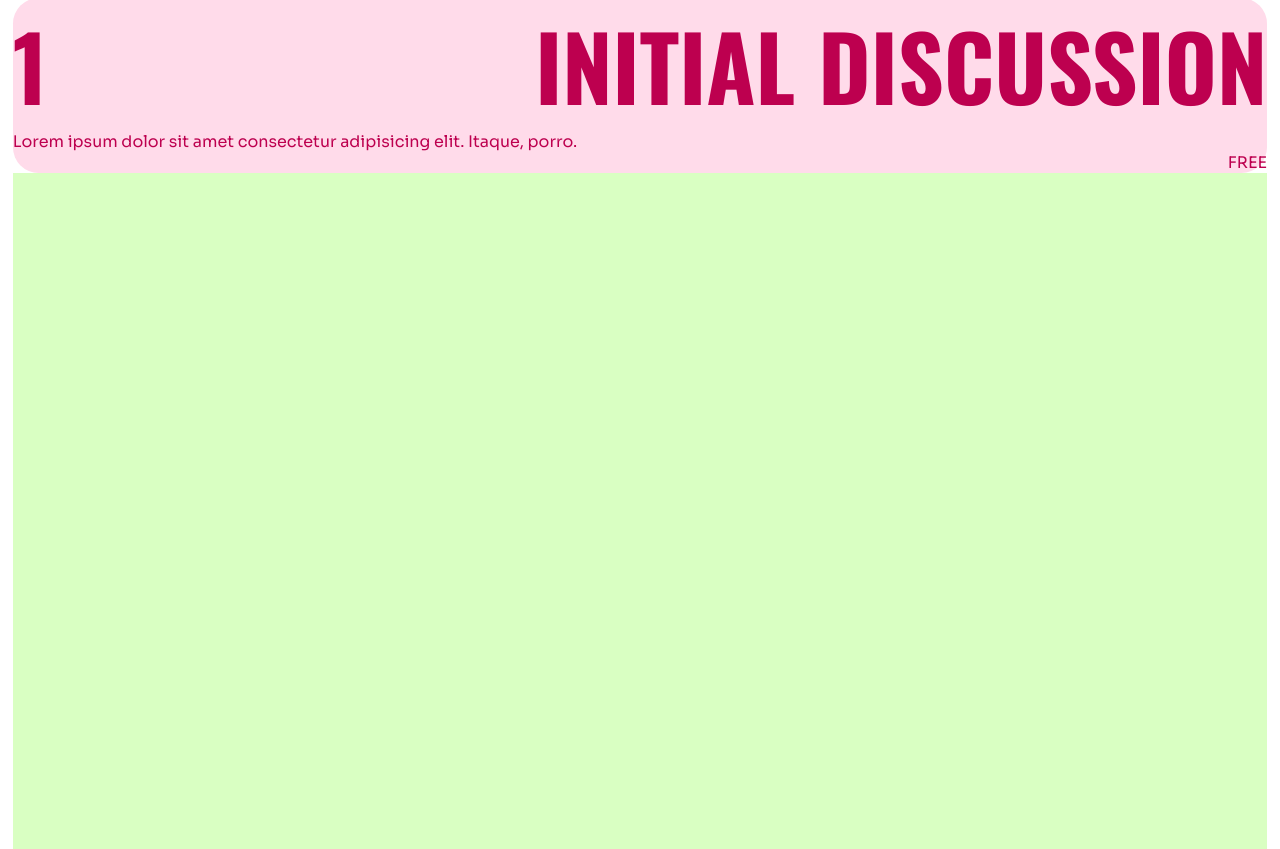
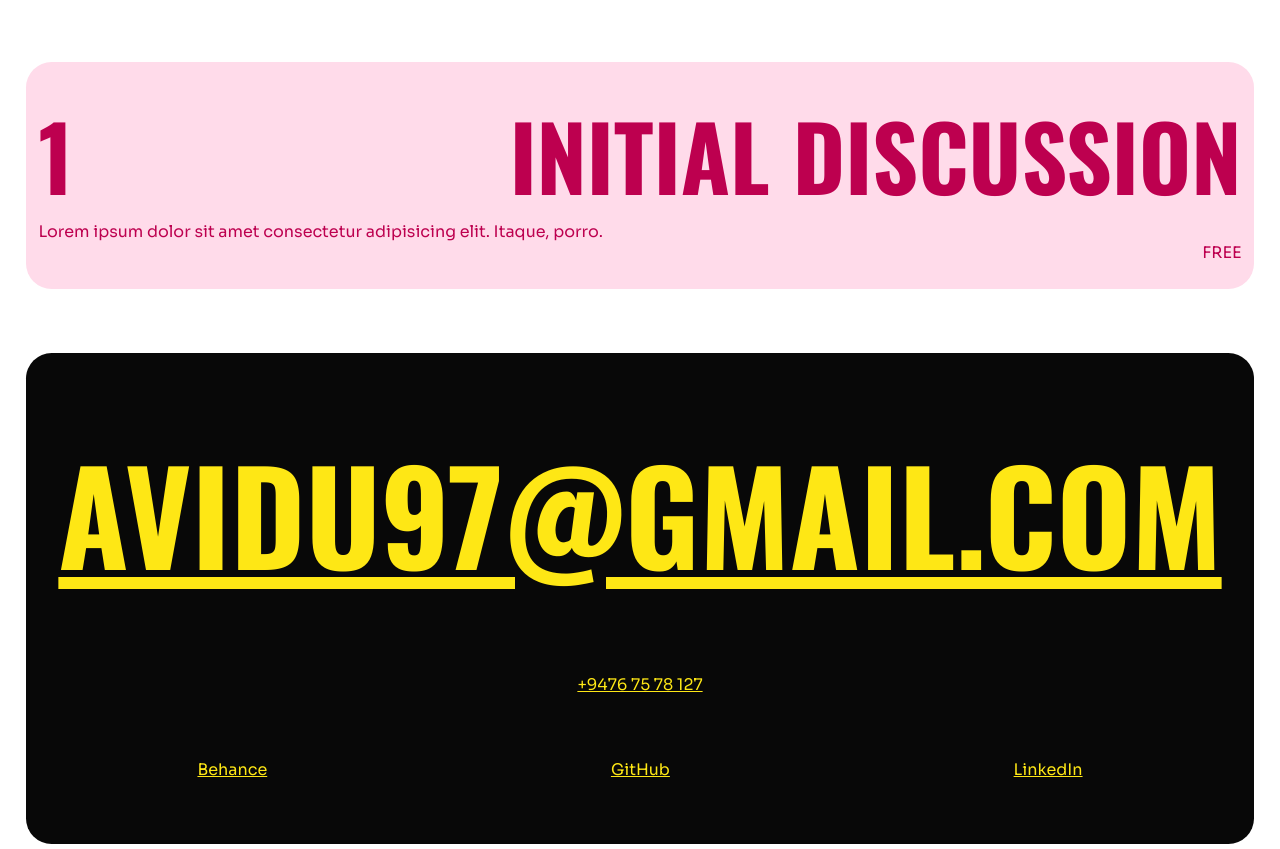
Before and after one commit to AviduDev/avidu97, a SvelteKit app: page / in a window 1280 px wide. Shown: the part 3691-4540 px from the top of the page. Built offline with nearby package versions, Linux system fonts and the light colour scheme.

Commit message:
Homepage is done

```diff
--- /dev/null
+++ b/src/lib/components/Contact.svelte
@@ -0,0 +1,40 @@
+
+<div class="contactContainer">
+	<a class="mail" href="mailto:avidu97@gmail.com"><h2>avidu97@gmail.com</h2></a>
+	<div>
+		<a href="tel:+94767578127">+9476 75 78 127</a>
+	</div>
+	<div class="socialContainer">
+		<a href="https://www.behance.net/avidu" target="blank">Behance</a>
+		<a href="https://github.com/AviduDev" target="blank">GitHub</a>
+		<a href="https://www.linkedin.com/in/avidu-web-designer-from-sri-lanka/" target="blank"
+			>LinkedIn</a
+		>
+	</div>
+</div>
+
+<style>
+    .contactContainer {
+        display: flex;
+        flex-direction: column;
+        justify-content: center;
+        align-items: center;
+        max-width: 100%;
+        background-color: #080808;
+        color: #FEE715;
+        border-radius: 2vw;
+    }
+
+    .mail {
+        font-family: 'oswald';
+        margin: 5vw 1vw 5vw 1vw;
+    }
+
+    .socialContainer {
+        width: 100%;
+        display: flex;
+        flex-direction: row;
+        justify-content: space-around;
+        margin: 5vw 1vw 5vw 1vw;
+    }
+</style>
--- a/src/routes/+layout.svelte
+++ b/src/routes/+layout.svelte
@@ -1,12 +1,10 @@
 <script>
 	import Footer from '../lib/components/Footer.svelte';
-import Header from '../lib/components/Header.svelte';
+	import Header from '../lib/components/Header.svelte';
 	import './styles.css';
 </script>
 
 <div class="app">
-
-
 	<main>
 		<slot />
 	</main>
--- a/src/routes/+page.svelte
+++ b/src/routes/+page.svelte
@@ -1,4 +1,6 @@
-<script></script>
+<script>
+	import Contact from '../lib/components/Contact.svelte';
+</script>
 
 <!-- -------------------HEAD-------------------------- -->
 <head>
@@ -108,16 +110,23 @@
 					<h3 class="processTxt">initial discussion</h3>
 				</div>
 				<div class="processDes">
-					<p class="processDesTxt">Lorem ipsum dolor sit amet consectetur adipisicing elit. Itaque, porro.</p>
+					<p class="processDesTxt">
+						Lorem ipsum dolor sit amet consectetur adipisicing elit. Itaque, porro.
+					</p>
 					<p class="processDesRgt">FREE</p>
 				</div>
 			</div>
 		</div>
 	</section>
+
+	<!-- -------------------contact-------------------------- -->
+
+	<section class="contactSection">
+		<Contact />
+	</section>
 </main>
+
 <!-- -------------------TEST-------------------------- -->
-<section class="sec2" />
-
 <style>
 	/* ---------------------hero----------------- */
 	.heroSection {
@@ -235,12 +244,14 @@
 
 	.processContainer {
 		border-radius: 2vw;
-		background-color: #FFDBEA;
+		background-color: #ffdbea;
+		padding: 2vw 1vw 2vw 1vw;
+		margin: 5vw 1vw 5vw 1vw;
 	}
 	.process {
 		display: flex;
 		flex-direction: column;
-		color: #BD004F;
+		color: #bd004f;
 	}
 
 	.processTtl {
@@ -261,4 +272,9 @@
 	.processDesRgt {
 		align-self: flex-end;
 	}
+
+	/* --------------------cotact------------------ */
+	.contactSection {
+		margin: 5vw 1vw 5vw 1vw;
+	}
 </style>
```
